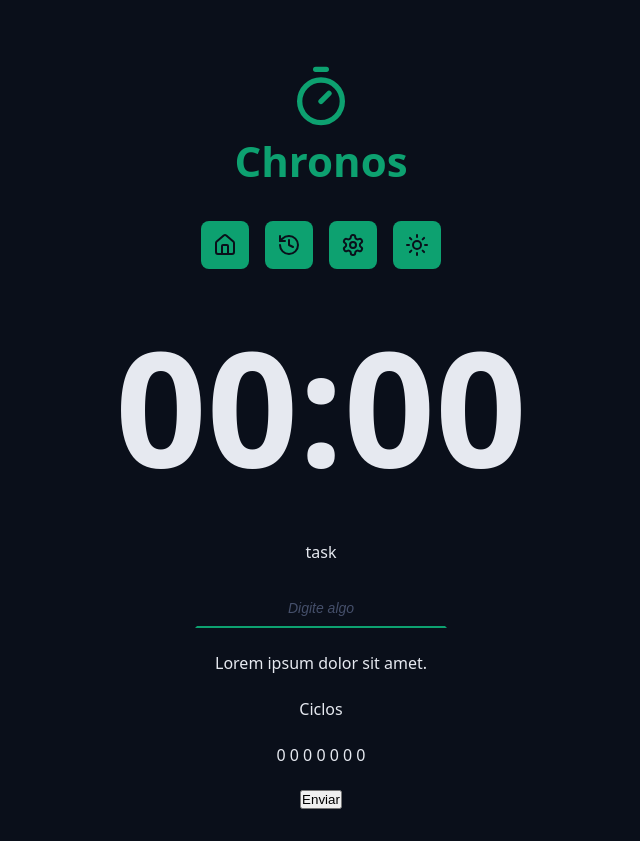
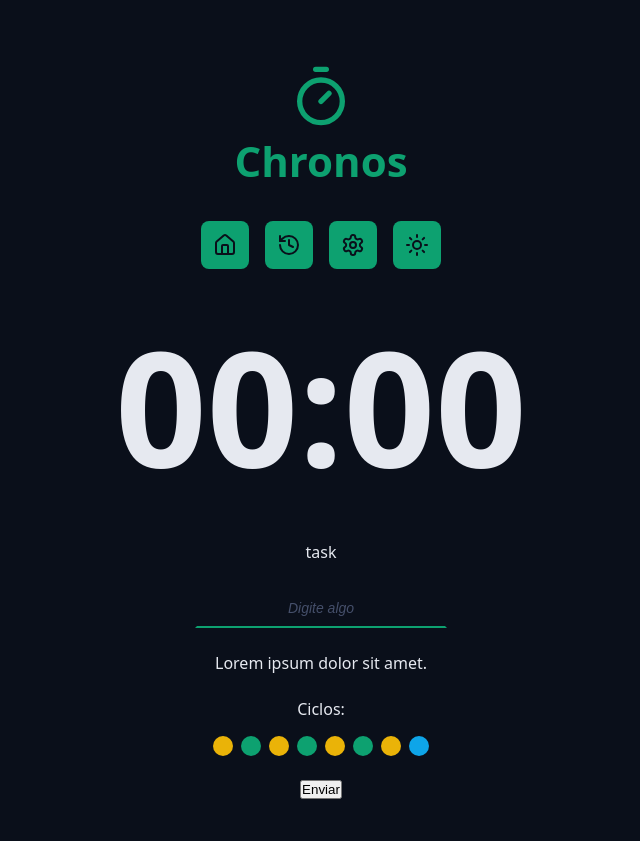
Before and after one commit to joaogbrieldev/chronos-pomodoro, a React (Vite) app: page / in a window 1280 px wide. Shown: the whole page, without its empty margins (319-959 px from the left). Built offline with nearby package versions, Linux system fonts and the light colour scheme.

Commit message:
feat: create new component Cycles

```diff
--- a/src/App.tsx
+++ b/src/App.tsx
@@ -1,5 +1,6 @@
 import { Container } from './components/container';
 import { CountDown } from './components/countDown';
+import { Cycles } from './components/cycles';
 import { DefaultInput } from './components/defaultInput';
 import { Logo } from './components/logo';
 import { Menu } from './components/menu';
@@ -32,8 +33,7 @@
             <p>Lorem ipsum dolor sit amet.</p>
           </div>
           <div className='formRow'>
-            <p>Ciclos</p>
-            <p>0 0 0 0 0 0 0</p>
+            <Cycles />
           </div>
           <div className='formRow'>
             <button>Enviar</button>
--- /dev/null
+++ b/src/components/cycles/index.tsx
@@ -0,0 +1,20 @@
+import styles from './styles.module.css';
+
+export function Cycles() {
+  return (
+    <div className={styles.cycles}>
+      <span>Ciclos:</span>
+
+      <div className={styles.cycleDots}>
+        <span className={`${styles.cycleDot} ${styles.workTime}`}></span>
+        <span className={`${styles.cycleDot} ${styles.shortBreakTime}`}></span>
+        <span className={`${styles.cycleDot} ${styles.workTime}`}></span>
+        <span className={`${styles.cycleDot} ${styles.shortBreakTime}`}></span>
+        <span className={`${styles.cycleDot} ${styles.workTime}`}></span>
+        <span className={`${styles.cycleDot} ${styles.shortBreakTime}`}></span>
+        <span className={`${styles.cycleDot} ${styles.workTime}`}></span>
+        <span className={`${styles.cycleDot} ${styles.longBreakTime}`}></span>
+      </div>
+    </div>
+  );
+}
--- /dev/null
+++ b/src/components/cycles/styles.module.css
@@ -0,0 +1,31 @@
+.cycles {
+  display: flex;
+  flex-direction: column;
+  align-items: center;
+  justify-content: center;
+  gap: 1.6rem;
+}
+
+.cycleDots {
+  display: flex;
+  gap: 0.8rem;
+}
+
+.cycleDot {
+  width: 2rem;
+  height: 2rem;
+  background-color: var(--primary);
+  border-radius: 50%;
+}
+
+.workTime {
+  background: var(--warning);
+}
+
+.shortBreakTime {
+  background: var(--primary);
+}
+
+.longBreakTime {
+  background: var(--info);
+}
```
